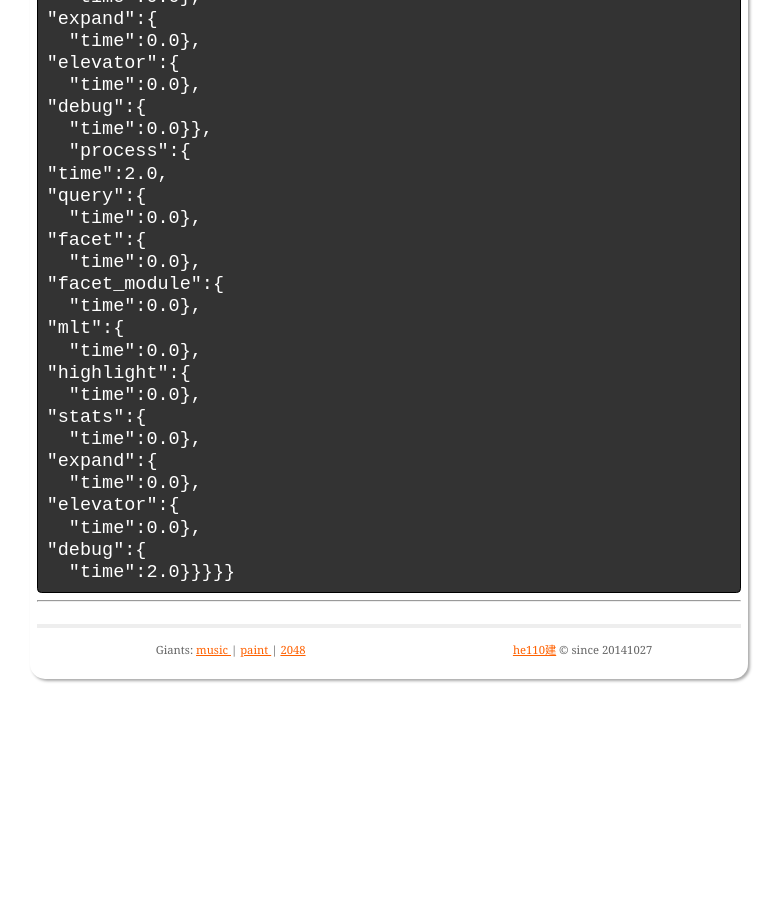
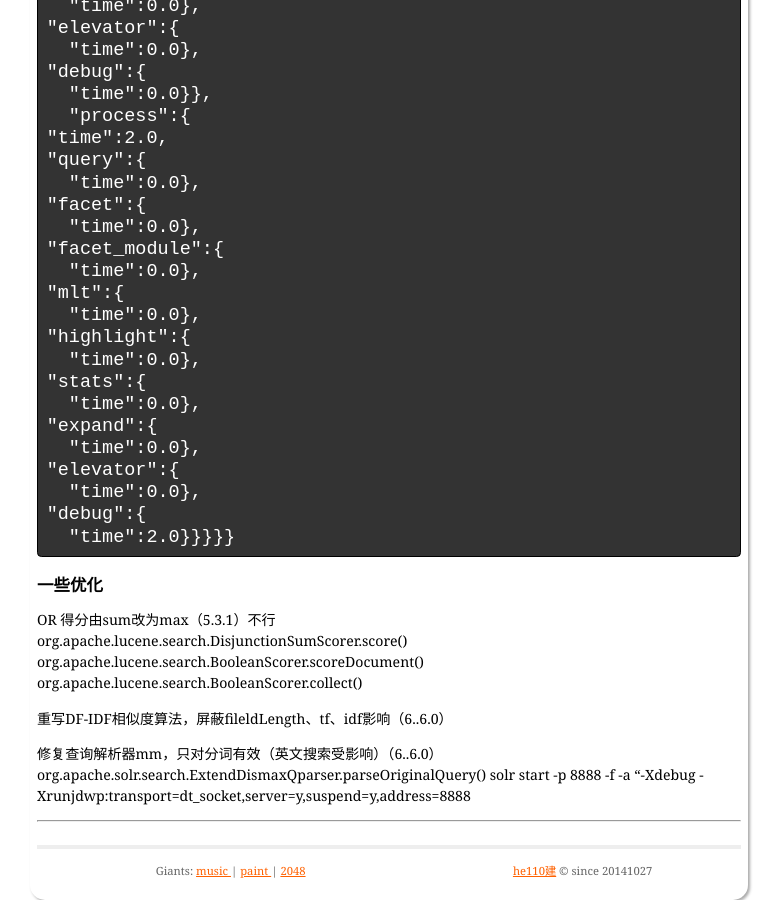
Before and after one commit to he110jian/he110jian.github.io, a Jekyll site: the page built from _posts/2017-12-07-Solr&Lucene.markdown, in a window 1280 px wide and 900 px high, scrolled down 21016 px. Shown: the whole window, without its empty margins (251-1033 px from the left). Built offline with Jekyll 4.4.1, drawn with Linux system fonts in a browser that asks for light colours; comment, search, counter and statistics services are not loaded; some of the changed text lies outside the part shown.

Commit message:
2019年2月15日10:21:24

```diff
--- a/_posts/2016-11-10-前端技术.markdown
+++ b/_posts/2016-11-10-前端技术.markdown
@@ -516,7 +516,7 @@ jquery插件模块化
 - xss [http://www.cnblogs.com/glyx/p/5798096.html](http://www.cnblogs.com/glyx/p/5798096.html)
 - csrf [http://www.cnblogs.com/hyddd/archive/2009/04/09/1432744.html](http://www.cnblogs.com/hyddd/archive/2009/04/09/1432744.html)
 
-### js脚本 ###
+### js脚本（公文自动审批） ###
 
     $("[data-ibiz-tag=SBSY]").click();
     setTimeout(function(){$(window.frames["layui-layer-iframe3"].document).find('.radio-inline')[1].click();
@@ -553,5 +553,8 @@ jquery插件模块化
     sort id11.csv id2.csv id22.csv | uniq -u > idminus.csv;
     echo "done!"
 
+### juice ###
+<td>{@if item.spcount>=5}<span style="color:red">${item.spcount}</span>{@else}${item.spcount}{@/if}</td>
+http://www.cnblogs.com/kuler/p/3802413.html
 
 ----------
--- a/_posts/2017-12-07-Solr排序.markdown
+++ b/_posts/2017-12-07-Solr&Lucene.markdown
@@ -6,9 +6,6 @@ layout: post
 <p class='meta'>{{ page.date | date_to_string }} - NanJing</p>
 
 ---
-
-
-https://www.cnblogs.com/rcfeng/p/4067896.html
 
 http://10.124.0.109:8888/solr/f8564dfb90874dcdad56e48b1d13115c_shard1_replica2/select?q=坦克+坦克*%5E5&sort=score+desc&fl=ID%2CNAME%2Cname_s%2Cscore%2Cdoc&wt=json&indent=true&debugQuery=true&defType=edismax&qf=NAME+name_s%5E10&stopwords=true&lowercaseOperators=true&debug.explain.structured=true
 
@@ -954,4 +951,17 @@ weight(NAME:坦克*^10.0 in 32002)，因为NAME为分词字段，当目标文档
     "debug":{
       "time":2.0}}}}}
 
+### 一些优化 ###
+
+OR 得分由sum改为max（5.3.1）不行
+     org.apache.lucene.search.DisjunctionSumScorer.score()
+     org.apache.lucene.search.BooleanScorer.scoreDocument()
+     org.apache.lucene.search.BooleanScorer.collect()
+
+重写DF-IDF相似度算法，屏蔽fileldLength、tf、idf影响（6..6.0）
+
+修复查询解析器mm，只对分词有效（英文搜索受影响）（6..6.0）
+org.apache.solr.search.ExtendDismaxQparser.parseOriginalQuery()
+solr start -p 8888 -f -a "-Xdebug -Xrunjdwp:transport=dt_socket,server=y,suspend=y,address=8888
+
 ---
```
